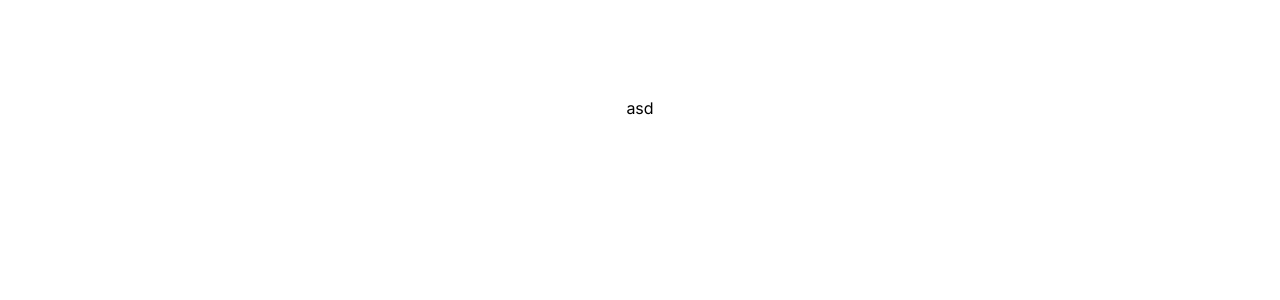
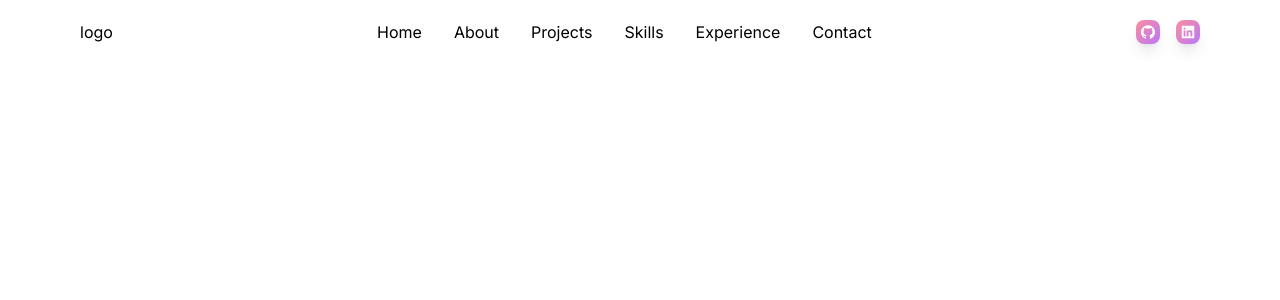
Before and after one commit to cemsjam/Personal-Portfolio, a Next.js app: page / in a window 1280 px wide. Shown: the top 300 px of the page. Built offline with nearby package versions, Linux system fonts and the light colour scheme.

Commit message:
header mobile first done

```diff
--- a/app/globals.css
+++ b/app/globals.css
@@ -6,3 +6,9 @@ html,
 body {
 	height: 100%;
 }
+@media (min-width: 64em) {
+	.main-navigation-drawer {
+		visibility: visible;
+		transform: translateX(0);
+	}
+}
--- a/app/layout.tsx
+++ b/app/layout.tsx
@@ -12,7 +12,7 @@ export const metadata: Metadata = {
 export default function RootLayout({ children }: { children: React.ReactNode }) {
 	return (
 		<html lang="en">
-			<body className={inter.className}>{children}</body>
+			<body className={`${inter.className}`}>{children}</body>
 		</html>
 	);
 }
--- a/app/page.tsx
+++ b/app/page.tsx
@@ -1,5 +1,9 @@
+import Header from "@/components/Header";
+
 export default function Home() {
 	return (
-		<main className="flex min-h-screen flex-col items-center justify-between p-24">asd</main>
+		<>
+			<Header />
+		</>
 	);
 }
--- a/components/Header.tsx
+++ b/components/Header.tsx
@@ -1,8 +1,27 @@
-import { mainNavLinks, socials } from "@/lib/data";
+import Link from "next/link";
+import MainNavigation from "./MainNavigation";
+import { socials } from "@/lib/data";
+
 function Header() {
 	return (
 		<header>
-			<div className="container"></div>
+			<div className="container flex items-center justify-between h-16">
+				<div className="logo order-2 lg:-order-none">logo</div>
+				<MainNavigation />
+				<ul className="flex items-center gap-4 order-3 lg:order-none">
+					{socials.map((item) => (
+						<li key={item.label}>
+							<Link
+								href={item.href}
+								className="block bg-gradient-to-tl from-purple-500/80 to-rose-400/80 p-1 shadow-lg rounded-lg"
+							>
+								<item.icon className="text-white" />
+								<span className="sr-only">{item.label}</span>
+							</Link>
+						</li>
+					))}
+				</ul>
+			</div>
 		</header>
 	);
 }
--- /dev/null
+++ b/components/MainNavigation.tsx
@@ -0,0 +1,57 @@
+"use client";
+import Link from "next/link";
+import { IoMdClose } from "react-icons/io";
+
+import { cn } from "@/lib/utils";
+import { mainNavLinks } from "@/lib/data";
+import ToggleMenu from "./ToggleMenu";
+import ThemeSwitch from "./ThemeSwitch";
+import { useState } from "react";
+
+export default function MainNavigation() {
+	const [openMenu, setOpenMenu] = useState(false);
+	const toggleMenu = () => {
+		setOpenMenu((prev) => !prev);
+	};
+	const closeMenu = () => {
+		setOpenMenu(false);
+	};
+	return (
+		// drawer
+		<div>
+			<ToggleMenu toggleMenu={toggleMenu} />
+			<div
+				className={cn(
+					"main-navigation-drawer -translate-x-full transition-transform fixed lg:static left-0 top-0 h-screen lg:h-auto w-[300px] lg:w-auto bg-white lg:bg-transparent shadow-lg lg:shadow-none invisible",
+					{
+						"translate-x-0 visible": openMenu,
+					}
+				)}
+			>
+				{/* drawer header */}
+				<div className="flex justify-between items-center h-16 px-4 sm:px-6 border-b border-b-slate-300 lg:hidden">
+					<button type="button" onClick={closeMenu}>
+						<IoMdClose size={24} />
+						<span className="sr-only">Close Main Navigation</span>
+					</button>
+					<div className="logo">logo</div>
+					<ThemeSwitch />
+				</div>
+				{/* menu */}
+				<nav>
+					<ul className="flex flex-col lg:flex-row lg:items-center lg:gap-8">
+						{mainNavLinks.map((nav) => {
+							return (
+								<li key={nav.hash}>
+									<Link href={nav.hash} className="block w-full px-4 py-4 sm:px-6 lg:p-0">
+										{nav.name}
+									</Link>
+								</li>
+							);
+						})}
+					</ul>
+				</nav>
+			</div>
+		</div>
+	);
+}
--- /dev/null
+++ b/components/ThemeSwitch.tsx
@@ -0,0 +1,5 @@
+import React from "react";
+
+export default function ThemeSwitch() {
+	return <div>ThemeSwitch</div>;
+}
--- /dev/null
+++ b/components/ToggleMenu.tsx
@@ -0,0 +1,10 @@
+import { RxHamburgerMenu } from "react-icons/rx";
+
+export default function ToggleMenu({ toggleMenu }: { toggleMenu: () => void }) {
+	return (
+		<button type="button" className="order-1 lg:hidden" onClick={toggleMenu}>
+			<RxHamburgerMenu />
+			<span className="sr-only">Toggle Main Navigation</span>
+		</button>
+	);
+}
--- a/lib/utils.ts
+++ b/lib/utils.ts
@@ -0,0 +1,6 @@
+import { twMerge } from "tailwind-merge";
+import { clsx, ClassValue } from "clsx";
+
+export function cn(...inputs: ClassValue[]) {
+	return twMerge(clsx(inputs));
+}
--- a/package.json
+++ b/package.json
@@ -20,7 +20,11 @@
     "react": "18.2.0",
     "react-dom": "18.2.0",
     "react-icons": "^4.10.1",
+    "tailwind-merge": "^1.14.0",
     "tailwindcss": "3.3.3",
     "typescript": "5.1.6"
+  },
+  "devDependencies": {
+    "clsx": "^2.0.0"
   }
 }
```
Also changed, not shown: 1 other file (tests, documents, lock files or other folders).
